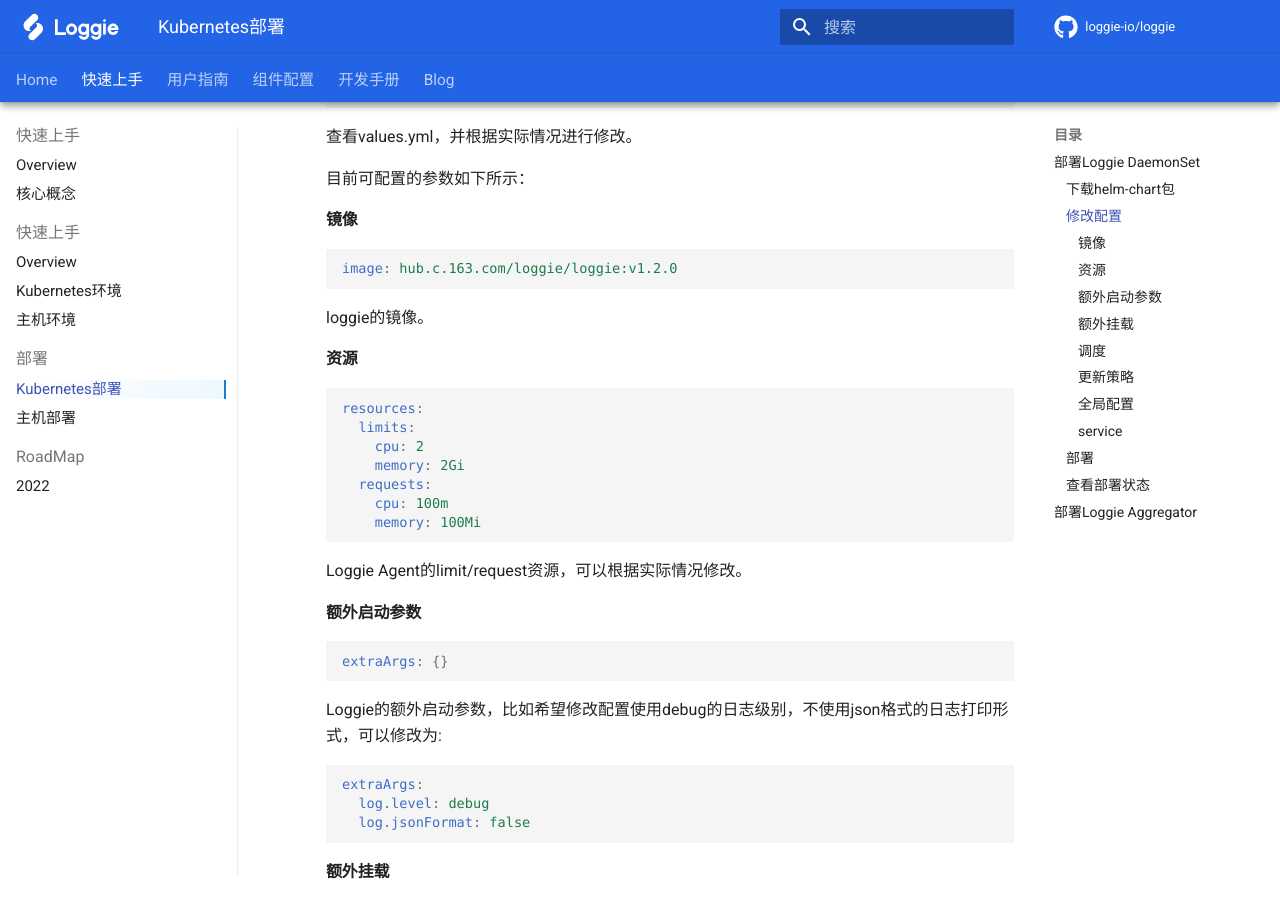
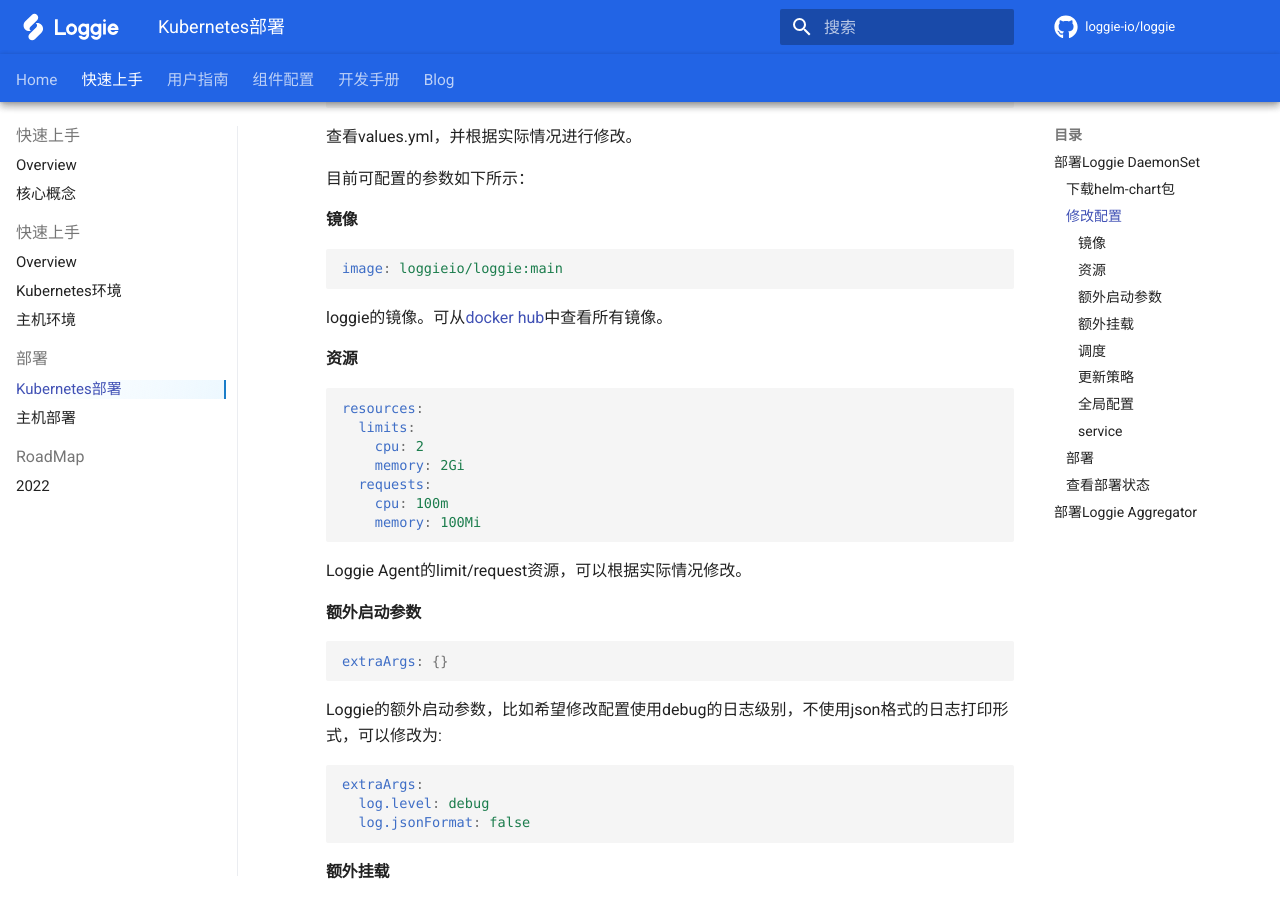
Before and after one commit to loggie-io/docs, an MkDocs documentation site: the page built from docs/getting-started/install/kubernetes.md, in a window 1280 px wide and 900 px high, scrolled down 531 px. Built offline with MkDocs 1.6.1 and Material for MkDocs 9.7.7, drawn with Linux system fonts in a browser that asks for light colours; some web fonts are replaced; comment, search, counter and statistics services are not loaded.

Commit message:
Update kubernetes.md (#90)

````diff
--- a/docs/getting-started/install/kubernetes.md
+++ b/docs/getting-started/install/kubernetes.md
@@ -25,9 +25,9 @@ cd installation/helm-chart
 
 #### 镜像
 ```yaml
-image: hub.c.163.com/loggie/loggie:v1.2.0
+image: loggieio/loggie:main
 ```
-loggie的镜像。
+loggie的镜像。可从[docker hub](https://hub.docker.com/r/loggieio/loggie/)中查看所有镜像。
 
 #### 资源
 ```yaml
````
